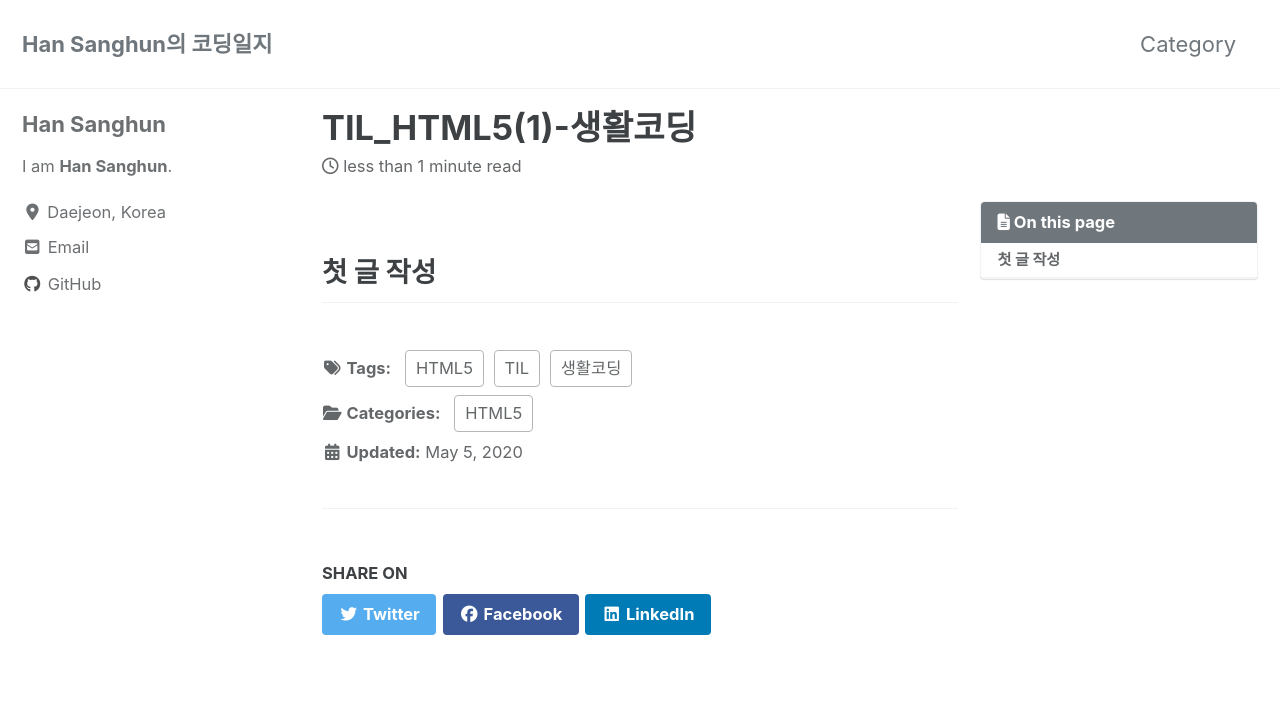
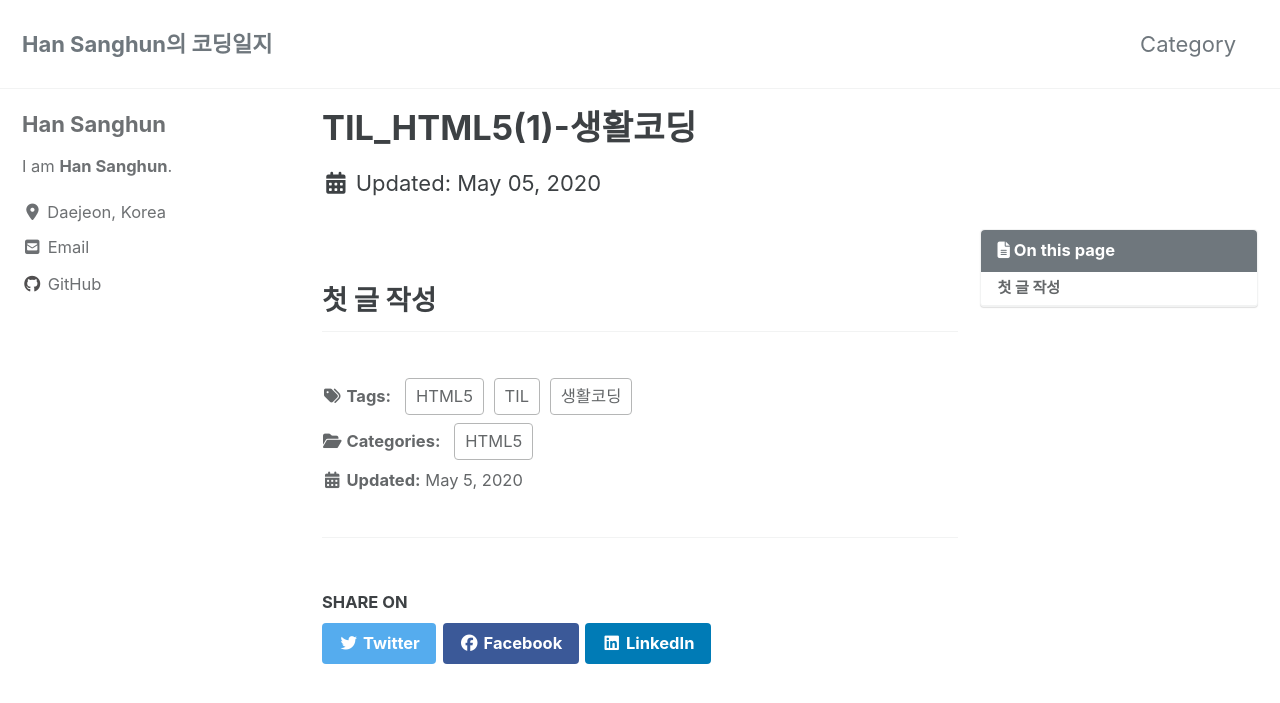
Before and after one commit to HanSanghun94/HanSanghun94.github.io, a Jekyll site: the page built from _posts/2020-05-05-html.md, in a window 1280 px wide and 900 px high. Shown: the top 703 px of the window. Built offline with Jekyll 4.4.1, drawn with Linux system fonts in a browser that asks for light colours; cached includes are drawn as plain includes; nearby versions of some CDN libraries.

Commit message:
블로그 시간 표기 변경

```diff
--- a/_layouts/single.html
+++ b/_layouts/single.html
@@ -28,7 +28,15 @@ layout: default
         <header>
           {% if page.title %}<h1 id="page-title" class="page__title" itemprop="headline">{{ page.title | markdownify | remove: "<p>" | remove: "</p>" }}</h1>{% endif %}
           {% if page.read_time %}
+          <!--
             <p class="page__meta"><i class="far fa-clock" aria-hidden="true"></i> {% include read-time.html %}</p>
+            devinlife comments : 싱글 페이지(포스트)에 제목 밑에 Updated 시간 표기 기존에는 read_time이 표기. read_time -> date 변경
+          -->
+          <p class="page__date">
+            <i class="fas fa-fw fa-calendar-alt" aria-hidden="true"></i>
+            {{ site.data.ui-text[site.locale].date_label | default: "Updated:" }}
+            <time datetime="{{ page.date | date_to_xmlschema }}">{{ page.date | date: "%B %d, %Y" }}</time>
+          </p>
           {% endif %}
         </header>
       {% endunless %}
```
Also changed, not shown: _includes/archive-single.html (+12 -0 lines).
